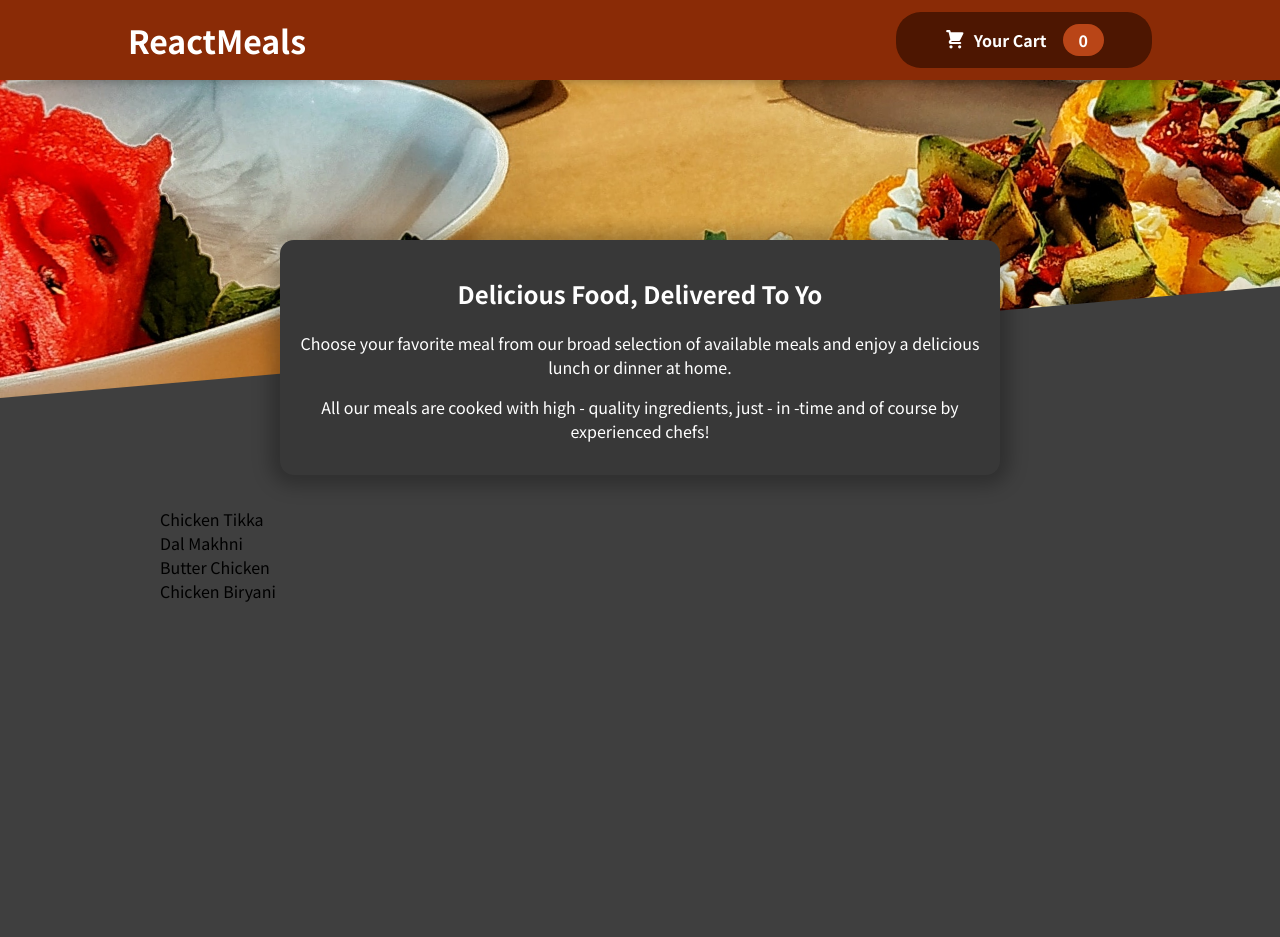
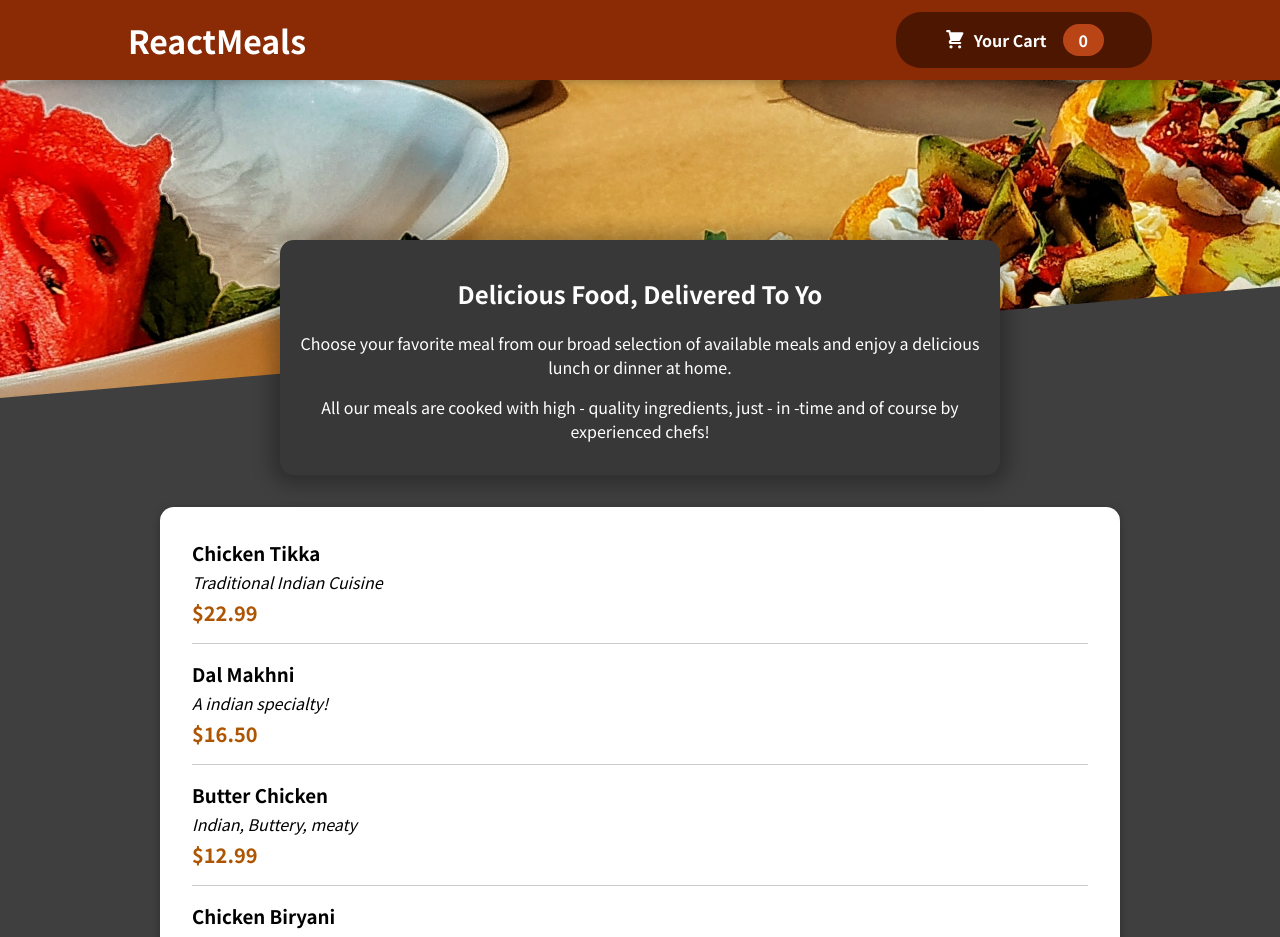
Before and after one commit to Abhishekkanojiya3/Restaurant-Website-React-project, a React (Create React App) app: page / in a window 1280 px wide. Shown: the top 937 px of the page. Before the commit the page ends 800 px from the top, so only its background shows below. Built offline with nearby package versions, Linux system fonts and the light colour scheme.

Commit message:
making item visible

```diff
--- a/src/components/Meals/AvailableMeals.js
+++ b/src/components/Meals/AvailableMeals.js
@@ -1,38 +1,50 @@
 import classes from './AvailableMeals.module.css'
+import Card from '../UI/Card';
+import MealItem from './MealItem/MealItem';
 const DUMMY_MEALS = [{
         id: 'm1',
         name: 'Chicken Tikka',
-        description: 'Finest fish and veggies',
+        description: 'Traditional Indian Cuisine',
         price: 22.99,
     },
     {
         id: 'm2',
         name: 'Dal Makhni',
-        description: 'A german specialty!',
+        description: 'A indian specialty!',
         price: 16.5,
     },
     {
         id: 'm3',
         name: 'Butter Chicken',
-        description: 'American, raw, meaty',
+        description: 'Indian, Buttery, meaty',
         price: 12.99,
     },
     {
         id: 'm4',
         name: 'Chicken Biryani',
-        description: 'Healthy...and green...',
+        description: 'Tasty...and delicious...',
         price: 18.99,
     },
 ];
 
 const AvailableMeals = () => {
-        const mealList = DUMMY_MEALS.map((meal) => < li > { meal.name } < /li>);
+    const mealList = DUMMY_MEALS.map((meal) =>
+        <
+        MealItem key = { meal.id }
+        name = { meal.name }
+        description = { meal.description }
+        price = { meal.price }
+        />
+    );
 
     return ( <
         section className = { classes.meals } >
         <
+        Card >
+        <
         ul > { mealList } <
         /ul> <
+        /Card> <
         /section>
     );
 
--- /dev/null
+++ b/src/components/Meals/MealItem/MealItem.js
@@ -0,0 +1,16 @@
+import classes from './MealItem.module.css'
+const MealItem = props => {
+    const price = `$${props.price.toFixed(2)}`;
+    return ( <
+        li className = { classes.meal } >
+        <
+        div >
+        <
+        h3 > { props.name } < /h3> <
+        div className = { classes.description } > { props.description } < /div> <
+        div className = { classes.price } > { price } < /div> <
+        /div> <
+        /li>
+    )
+};
+export default MealItem;
--- /dev/null
+++ b/src/components/Meals/MealItem/MealItem.module.css
@@ -0,0 +1,22 @@
+.meal {
+    display: flex;
+    justify-content: space-between;
+    margin: 1rem;
+    padding-bottom: 1rem;
+    border-bottom: 1px solid #ccc;
+}
+
+.meal h3 {
+    margin: 0 0 0.25rem 0;
+}
+
+.description {
+    font-style: italic;
+}
+
+.price {
+    margin-top: 0.25rem;
+    font-weight: bold;
+    color: #ad5502;
+    font-size: 1.25rem;
+}
--- /dev/null
+++ b/src/components/UI/Card.js
@@ -0,0 +1,8 @@
+import classes from './Card.module.css'
+
+const Card = props => {
+    return ( <
+        div className = { classes.card } > { props.children } < /div>
+    )
+};
+export default Card;
--- /dev/null
+++ b/src/components/UI/Card.module.css
@@ -0,0 +1,6 @@
+.card {
+    padding: 1rem;
+    box-shadow: 0 2px 8px rgba(0, 0, 0, 0.25);
+    border-radius: 14px;
+    background-color: white;
+}
```
Also changed, not shown: src/components/Meals/MealItem/MealItemForm.js (added). Lines whose indentation alone changed are shown as unchanged.
